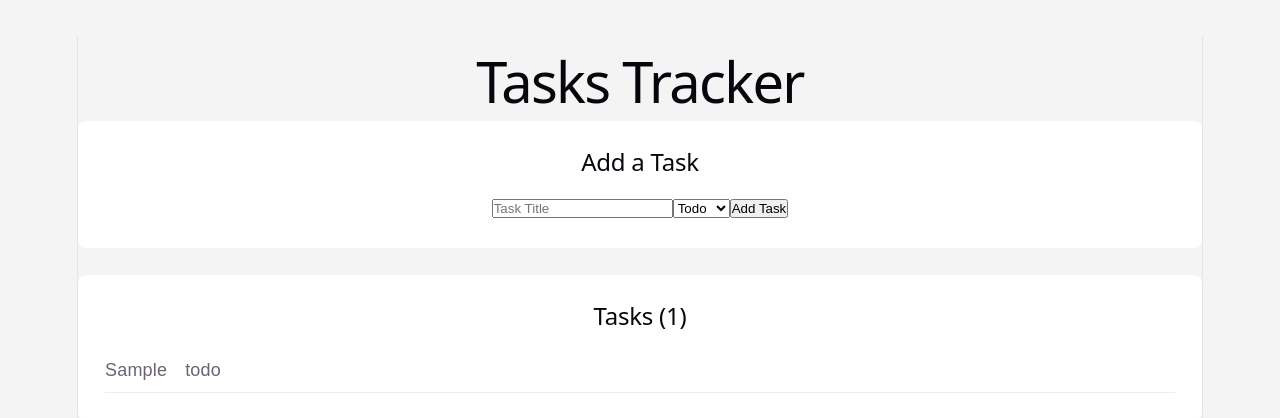
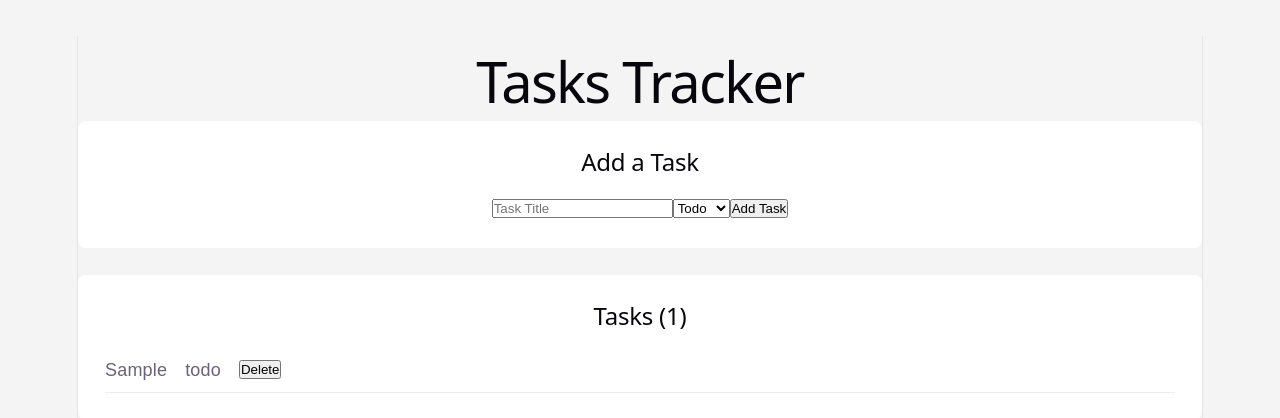
Before and after one commit to meganclapinski25/4320-state-management, a React (Vite) app: page / in a window 1280 px wide. Both pictures are taken after typing "Sample" into the empty fields and a click on the button "Add Task". Shown: the top 418 px of the page. Built offline with nearby package versions, Linux system fonts and the light colour scheme.

Commit message:
added delete button

```diff
--- a/src/App.jsx
+++ b/src/App.jsx
@@ -60,7 +60,9 @@ function App() {
           <div key={task.id} className="task-item">
             <p>{task.title}</p>
             <p>{task.status}</p>
+            <button onClick={() => handleDelete(task.id)}>Delete</button>
           </div>
+
         ))}
       </section>
     </div>
```
